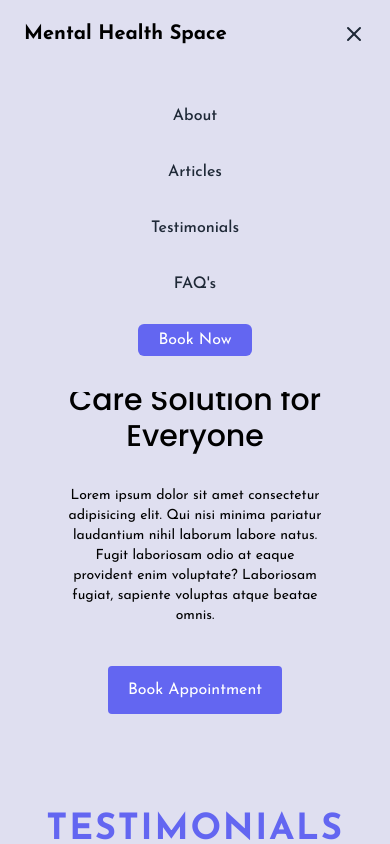
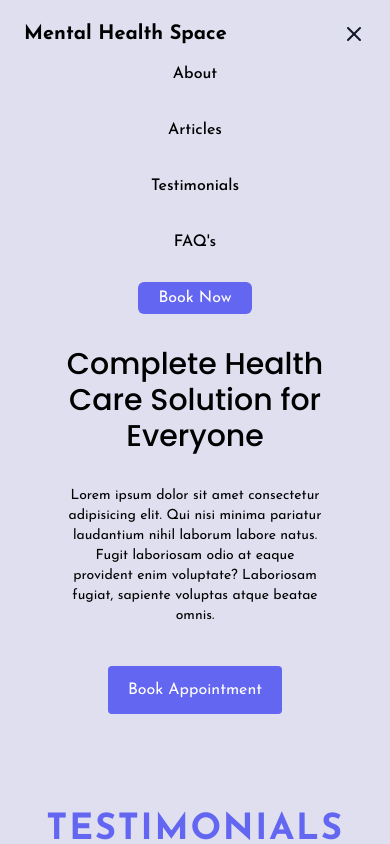
Before and after one commit to dhruv1086k/Medic, a React (Vite) app: page / in a window 390 px wide. Both pictures are taken after a click on the button "Open Menu". Shown: the top 844 px of the page. Built offline with nearby package versions, Linux system fonts and the light colour scheme.

Commit message:
add responsiveness to navbar

```diff
--- a/src/components/Navbar/Navbar.jsx
+++ b/src/components/Navbar/Navbar.jsx
@@ -25,10 +25,10 @@ const Navbar = () => {
   return (
     <>
       <nav
-        className={`fixed top-0 left-0 w-full z-50 transition-all rounded-b-2xl py-5 duration-300 ${
+        className={`fixed bg-[#dfdff0] top-0 left-0 w-full z-50 transition-all rounded-b-2xl py-5 duration-300 ${
           isScrolled
-            ? "bg-gray-900 shadow-xl shadow-gray-500"
-            : "bg-transparent"
+            ? "md:bg-gray-900 shadow-xl shadow-gray-500"
+            : "md:bg-[#dfdff0]"
         }`}
       >
         <div className="container mx-auto flex justify-between items-center px-6 max-lg:flex-col">
@@ -37,7 +37,7 @@ const Navbar = () => {
             <Link
               to="/"
               className={`text-3xl max-lg:text-2xl max-sm:text-xl font-bold ${
-                isScrolled ? "text-white" : "text-black"
+                isScrolled ? "md:text-white" : "md:text-gray-800"
               }`}
             >
               Mental Health Space
@@ -48,9 +48,9 @@ const Navbar = () => {
               className="max-md:block hidden"
             >
               {isMenuOpen ? (
-                <XIcon className="w-6 h-6 text-gray-800" />
+                <XIcon className="w-6 h-6 text-gray-900" />
               ) : (
-                <MenuIcon className="w-6 h-6 text-gray-800" />
+                <MenuIcon className="w-6 h-6 text-gray-900" />
               )}
             </button>
           </div>
@@ -58,7 +58,7 @@ const Navbar = () => {
           {/* Navigation Links */}
           <div
             id="mainListDiv"
-            className={`main_list transition-all duration-300 max-md:absolute max-md:left-0 max-md:w-full max-md:bg-[#dfdff0] max-md:pb-10 max-md:mt-[10vh] ${
+            className={`main_list transition-all duration-300 max-md:absolute max-md:left-0 max-md:w-full max-md:bg-[#dfdff0] max-md:pb-10 max-md:mt-[5vh] ${
               isMenuOpen
                 ? "max-md:opacity-100 max-md:visible max-md:top-0 z-10"
                 : "max-md:opacity-0 max-md:invisible max-md:-top-[1000%]"
@@ -69,7 +69,7 @@ const Navbar = () => {
                 <Link
                   to="/about"
                   className={`hover:text-indigo-600 font-medium ${
-                    isScrolled ? "text-white" : "text-gray-800"
+                    isScrolled ? "md:text-white" : "md:text-gray-800"
                   }`}
                 >
                   About
@@ -79,7 +79,7 @@ const Navbar = () => {
                 <a
                   href="https://medium.com/@rashmi.psychology"
                   className={`hover:text-indigo-600 font-medium ${
-                    isScrolled ? "text-white" : "text-gray-800"
+                    isScrolled ? "md:text-white" : "md:text-gray-800"
                   }`}
                 >
                   Articles
@@ -89,7 +89,7 @@ const Navbar = () => {
                 <a
                   href="#testimonials"
                   className={`hover:text-indigo-600 font-medium ${
-                    isScrolled ? "text-white" : "text-gray-800"
+                    isScrolled ? "md:text-white" : "md:text-gray-800"
                   }`}
                 >
                   Testimonials
@@ -99,7 +99,7 @@ const Navbar = () => {
                 <a
                   href="#faq"
                   className={`hover:text-indigo-600 font-medium ${
-                    isScrolled ? "text-white" : "text-gray-800"
+                    isScrolled ? "md:text-white" : "md:text-gray-800"
                   }`}
                 >
                   FAQ's
```
